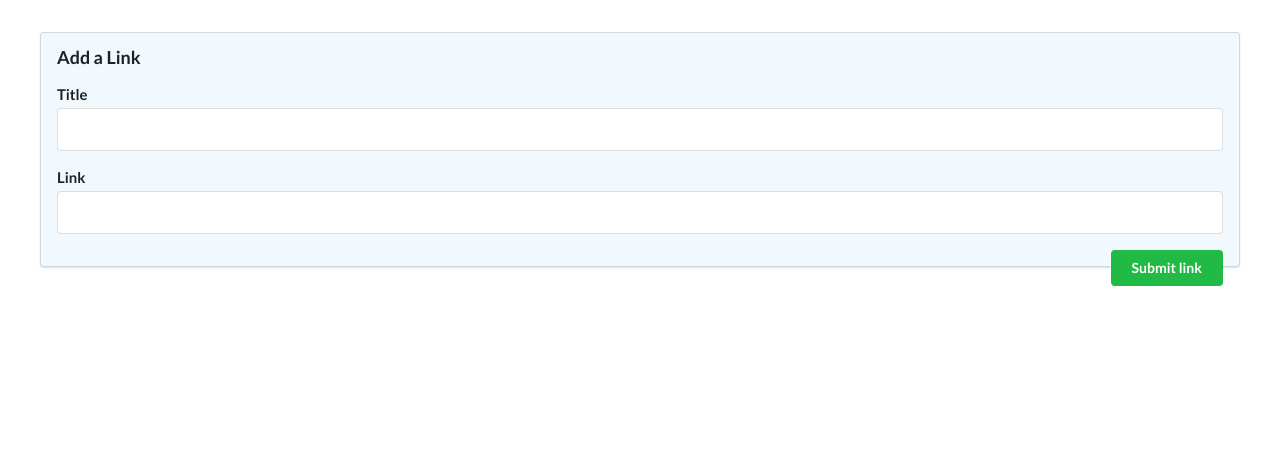
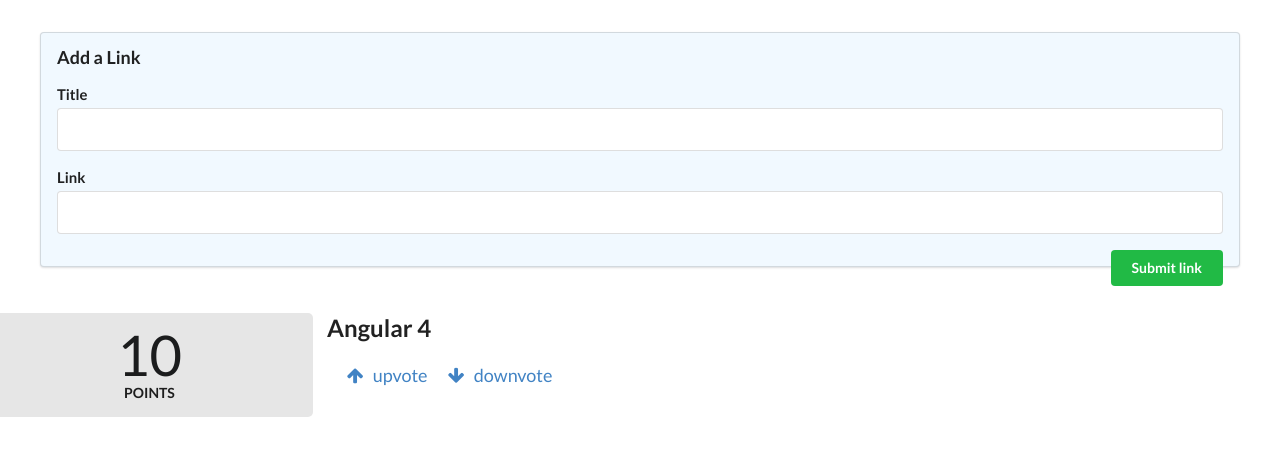
Before and after one commit to DerejeKitaw/Angularjs2, an Angular app in the folder 03_reddit/: page / in a window 1280 px wide. Shown: the top 456 px of the page. Built offline with nearby package versions, Linux system fonts and the light colour scheme.

Commit message:
article component added

```diff
--- a/03_reddit/src/app/app.component.html
+++ b/03_reddit/src/app/app.component.html
@@ -10,3 +10,7 @@
         </div>
          <button (click)="addArticle(newtitle, newlink)" class="ui positive right floated button">Submit link</button>
     </form>
+
+    <div class="ui grid posts">
+        <reddit-article></reddit-article>
+    </div>
--- a/03_reddit/src/app/app.module.ts
+++ b/03_reddit/src/app/app.module.ts
@@ -2,10 +2,12 @@ import { BrowserModule } from '@angular/platform-browser';
 import { NgModule } from '@angular/core';
 
 import { AppComponent } from './app.component';
+import { ArticleComponent } from './article/article.component';
 
 @NgModule({
   declarations: [
-    AppComponent
+    AppComponent,
+    ArticleComponent
   ],
   imports: [
     BrowserModule
--- /dev/null
+++ b/03_reddit/src/app/article/article.component.html
@@ -0,0 +1,30 @@
+<div class="four wide column center aligned votes">
+    <div class="ui statistic">
+      <div class="value">
+        {{ votes }}
+      </div>
+      <div class="label">
+        Points
+      </div>
+    </div>
+  </div>
+  <div class="twelve wide column">
+    <a class="ui large header" href="{{ link }}">
+      {{ title }}
+    </a>
+
+    <ul class="ui big horizontal list voters">
+      <li class="item">
+        <a href (click)="voteUp()">
+          <i class="arrow up icon"></i>
+          upvote
+        </a>
+      </li>
+      <li class="item">
+        <a href (click)="voteDown()">
+          <i class="arrow down icon"></i>
+          downvote
+        </a>
+      </li>
+    </ul>
+  </div>
--- /dev/null
+++ b/03_reddit/src/app/article/article.component.ts
@@ -0,0 +1,34 @@
+import { Component, OnInit, HostBinding } from '@angular/core';
+
+@Component({
+  selector: 'reddit-article',
+  templateUrl: './article.component.html',
+  styleUrls: ['./article.component.scss']
+})
+export class ArticleComponent implements OnInit {
+  // Add class="row"
+  @HostBinding('attr.class') cssClass ='row';
+
+  votes: number;
+  title:string;
+  link:string;
+
+  constructor() {
+    this.title='Angular 4';
+    this.link='http://dkitaw.com';
+    this.votes=10;
+
+   }
+voteUp(){
+  this.votes+=1;
+  return false; // to avoid relode of the page
+}
+
+voteDown(){
+  this.votes -= 1;
+  return false;
+}
+  ngOnInit() {
+  }
+
+}
--- a/03_reddit/src/styles.scss
+++ b/03_reddit/src/styles.scss
@@ -1,6 +1,9 @@
 /* You can add global styles to this file, and also import other style files */
 @import './app/vendor/semantic.min.css';
 
+.ui.menu .item img.logo {
+    margin-right: 1.5em;
+}
 
 form.ui.segment.form {
     margin: 2em 2.5em;
@@ -10,3 +13,25 @@ form.ui.segment.form {
 form.ui.segment.form{
     background-color: #F1F9FF;
 }
+
+.votes{
+    display: flex;
+    align-items: center;
+    justify-content: center;
+    background-color: #E6E6E6;
+    padding: 1em 0;
+    border-radius: 5px;
+}
+.ui.grid.posts {
+    margin-top: 2em;
+  }
+  .ui.grid>.row>.column.votes {
+    display: flex;
+  }
+  ul.ui.list li:before {
+    content: '';
+  }
+.voters{
+    clear: both;
+    width: 100%;
+}
```
Also changed, not shown: 03_reddit/src/app/article/article.model.ts (added, +11 -0 lines), 03_reddit/src/app/article/article.component.scss (added), 2 other files (tests, documents, lock files or other folders).
